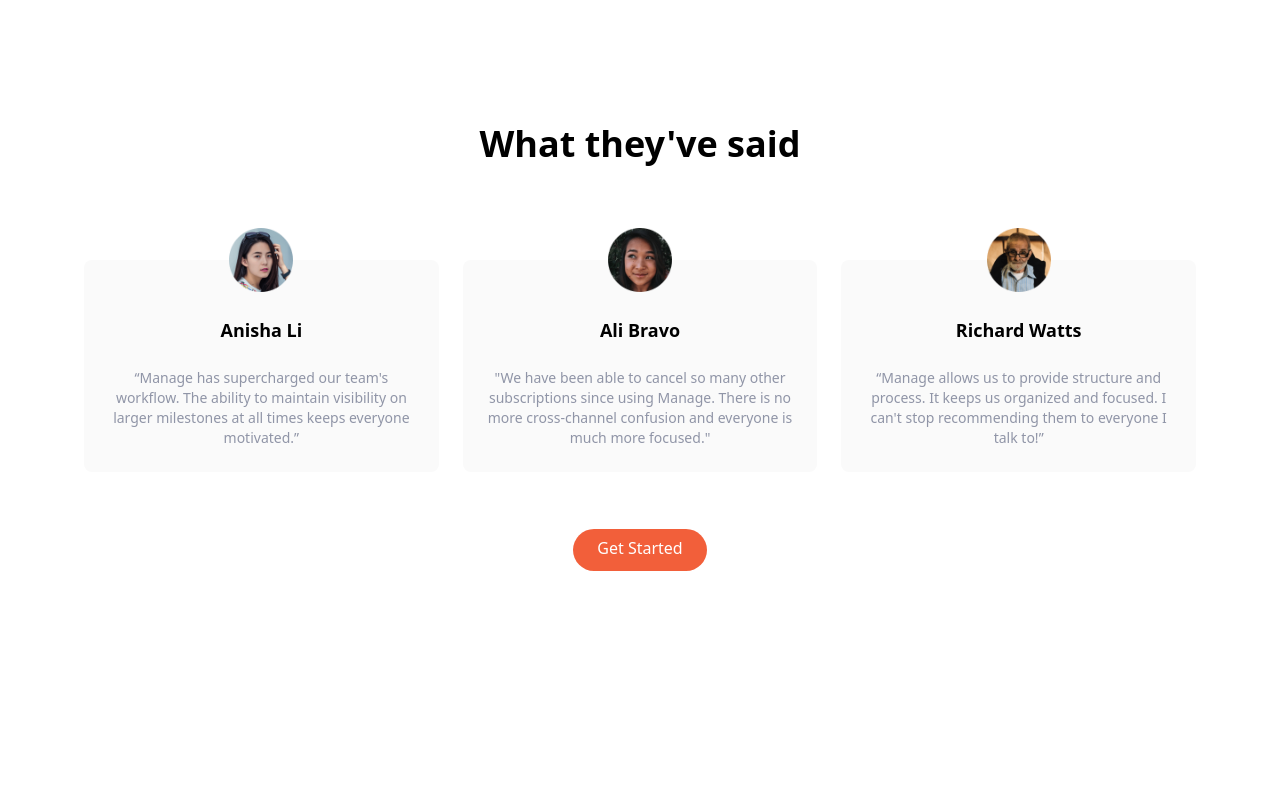
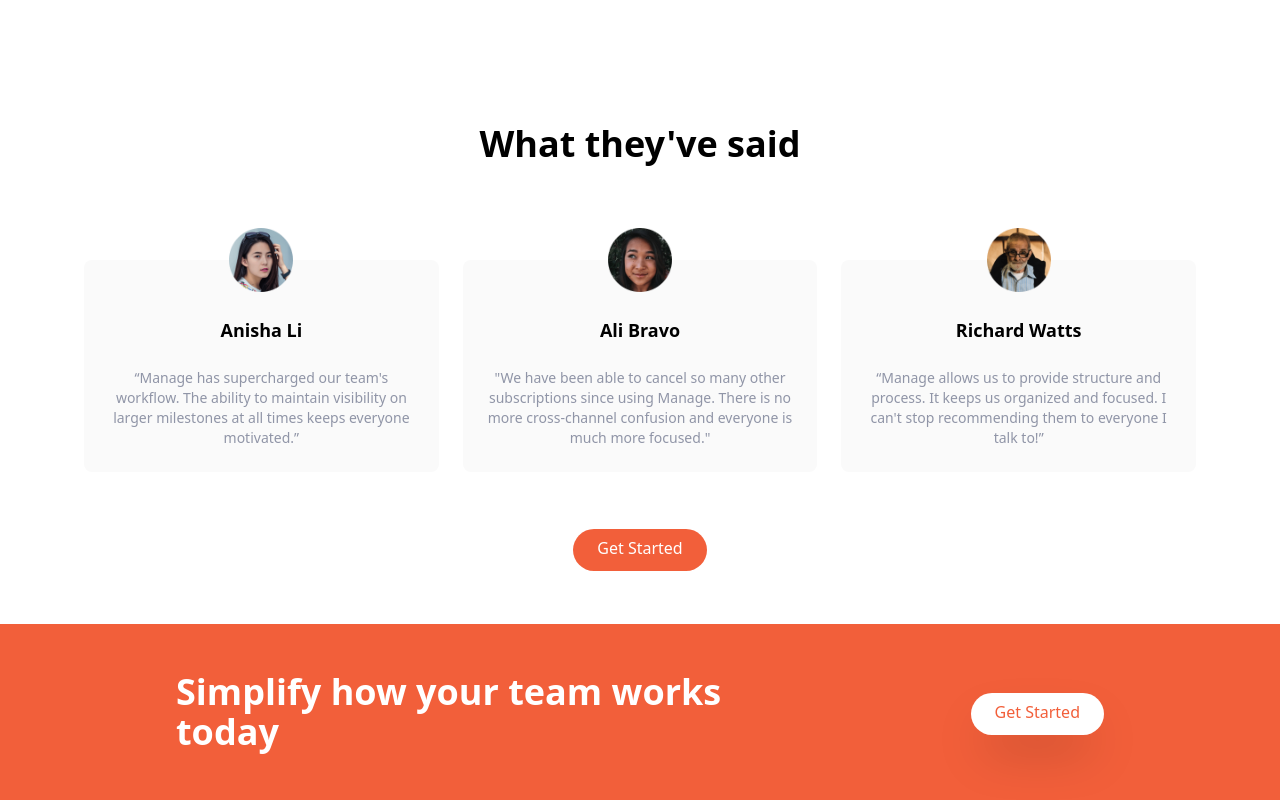
Before and after one commit to gorg1ev/manage-landing-page, a website: page index.html in a window 1280 px wide. Shown: the part 1144-1944 px from the top of the page. Before the commit the page ends 1768 px from the top, so only its background shows below. Drawn offline with Linux system fonts and the light colour scheme.

Commit message:
add cta section

```diff
--- a/index.html
+++ b/index.html
@@ -55,7 +55,7 @@
                <div class="flex justify-center md:justify-start">
                   <a
                      href="#"
-                     class="@apply p-3 px-6 pt-2 text-white bg-brightRed rounded-full baseline hover:bg-brightRedLight"
+                     class="p-3 px-6 pt-2 text-white bg-brightRed rounded-full baseline hover:bg-brightRedLight"
                      >Get Started</a
                   >
                </div>
@@ -251,5 +251,28 @@
             </div>
          </div>
       </section>
+
+      <!-- CTA Section  -->
+      <section id="cta" class="bg-brightRed">
+         <!-- Flex Container  -->
+         <div
+            class="container flex flex-col items-center justify-between px-6 py-24 mx-auto space-y-12 md:py-12 md:flex-row md:space-y-0"
+         >
+            <!-- Heading  -->
+            <h2
+               class="text-5xl font-bold leading-tight text-center text-white md:text-4xl md:max-w-xl md:text-left"
+            >
+               Simplify how your team works today
+            </h2>
+            <!-- Button  -->
+            <div>
+               <a
+                  href="#"
+                  class="p-3 px-6 pt-2 text-brightRed bg-white rounded-full baseline shadow-2xl hover:bg-gray-200"
+                  >Get Started</a
+               >
+            </div>
+         </div>
+      </section>
    </body>
 </html>
--- a/tailwind.config.js
+++ b/tailwind.config.js
@@ -15,7 +15,7 @@
             brightRedSupLight: 'hsl(12,88%,95%)',
             darkBlue: 'hsl(228, 39%, 23%)',
             darkGrayishBlue: 'hsl(227, 12%, 61%)',
-            varyDarkBlue: 'hsl(233,12%,13%)',
+            veryDarkBlue: 'hsl(233,12%,13%)',
             veryPaleRed: 'hsl(13,100%, 96%)',
             veryLightGray: 'hsl(0,0%,98%)',
          },
```
Also changed, not shown: css/main.css, images/logo-white.svg (added).
